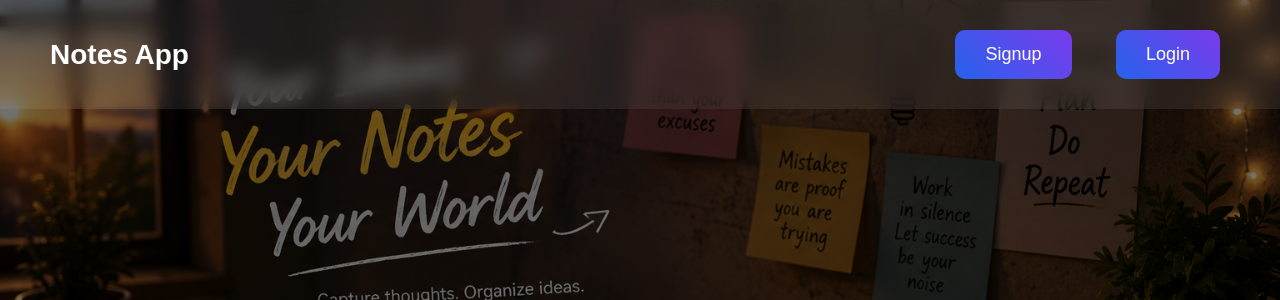
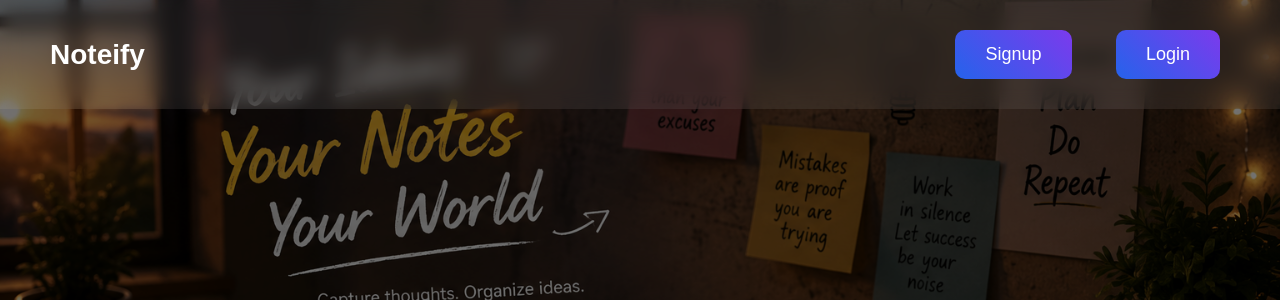
Before and after one commit to Kushagra54321/notes-app-flask, a Flask app: page / in a window 1280 px wide. Shown: the top 300 px of the page. Run offline with Flask 3, Linux system fonts and the light colour scheme.

Commit message:
Rename the App name

```diff
--- a/backend/templates/home.html
+++ b/backend/templates/home.html
@@ -15,7 +15,7 @@
     <div class="navbar">
 
         <div class="logo">
-            Notes App
+            Noteify
         </div>
 
         <div class="nav-links">
```
